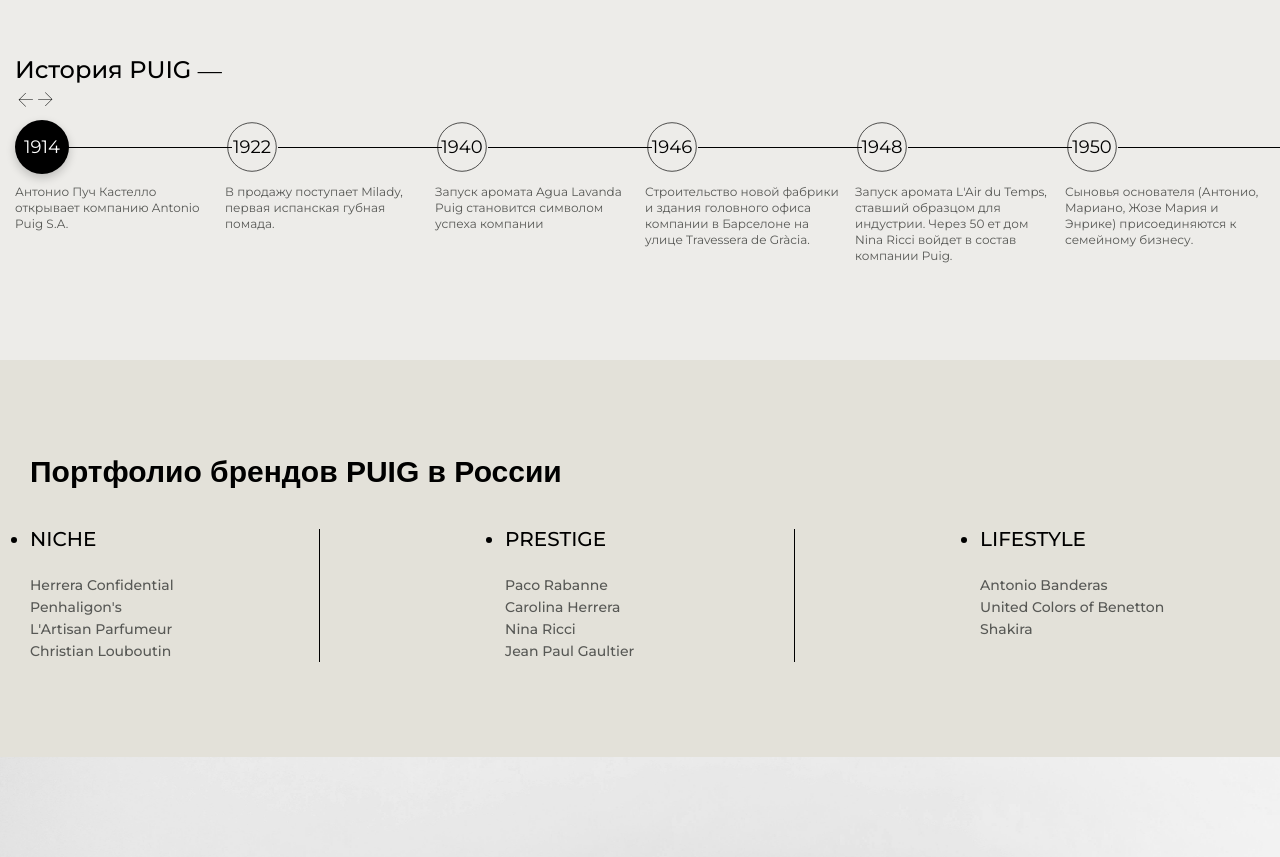
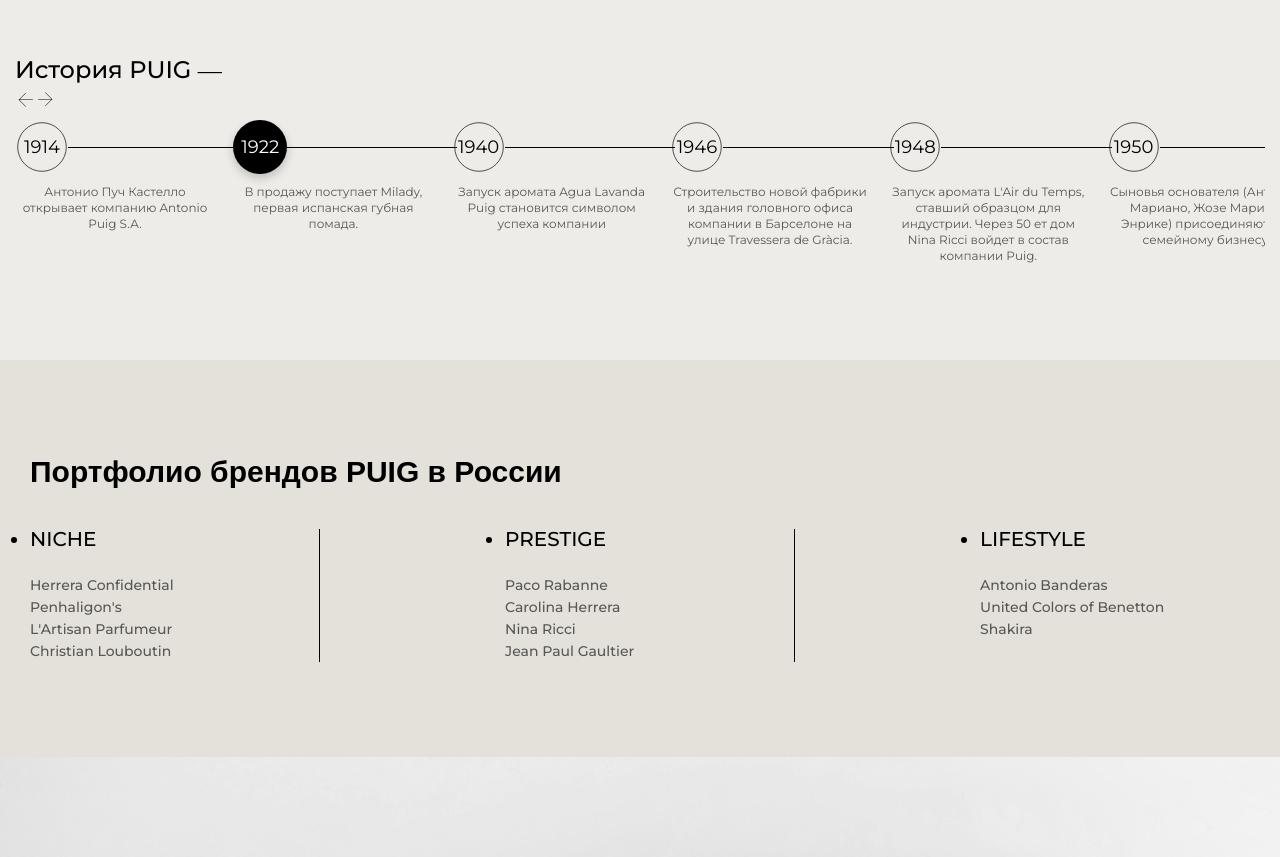
Before and after one commit to kristine20/Puig, a Next.js app: page / in a window 1280 px wide. Shown: the part 2080-2937 px from the top of the page. Built offline with nearby package versions, Linux system fonts and the light colour scheme.

Commit message:
Fix bugs

```diff
--- a/app/components/Company/Company.js
+++ b/app/components/Company/Company.js
@@ -12,12 +12,10 @@
     <section className="w-fixed company-wrapper pt-1 ">
       <motion.div
         className="company-text-wrapper w-30"
-        // initial={width && width <= 490 ? { opacity: 0 } : { opacity: 0, x: 8 }}
-        // whileInView={
-        //   width && width <= 490 ? { opacity: 1 } : { opacity: 1, x: 200 }
-        // }
-        // viewport={{ once: false, amount: 0.5 }}
-        // transition={{ duration: 0.8, ease: "easeOut" }}
+        initial={{ opacity: 0, y: 30 }}
+        whileInView={{ opacity: 1, y: 0 }}
+        viewport={{ once: false, amount: 0.4 }}
+        transition={{ duration: 0.9, delay: 0.2, ease: "easeOut" }}
       >
         <div>
           <h2>Компания PUIG ― </h2>
--- a/app/components/History/History.js
+++ b/app/components/History/History.js
@@ -64,7 +64,7 @@
 
         return nextActive;
       });
-    }, 10000);
+    }, 5000);
 
     return () => clearInterval(interval);
   }, [index]);
@@ -125,7 +125,7 @@
           <Image src={arrow} alt="arrow" />
         </button>
 
-        <motion.div
+        {/* <motion.div
           className="history-slider-wrapper"
           layout
           // drag="x"
@@ -189,6 +189,130 @@
               </motion.div>
             );
           })}
+        </motion.div> */}
+        {/* <motion.div
+          className="history-slider-wrapper"
+          animate={{ x: `-${activeIndex * (100 / visibleCount)}%` }}
+          transition={{ type: "spring", stiffness: 60, damping: 20 }}
+          style={{
+            display: "flex",
+            width: `${(items.length * 100) / visibleCount}%`,
+          }}
+        >
+          {items.map((item, i) => {
+            const isActive = i === activeIndex;
+
+            return (
+              <motion.div
+                key={item.year}
+                className="history-slider-item"
+                style={{
+                  width: `${100 / items.length}%`,
+                  flexShrink: 0,
+                }}
+              >
+                <div style={{ position: "relative" }}>
+                  <motion.div
+                    className="slide-circle cursor-pointer"
+                    initial={{ opacity: 1 }}
+                    animate={{ opacity: 1 }}
+                    exit={{ opacity: 0 }}
+                    transition={{ duration: 3.3 }}
+                  >
+                    <div
+                      className="circle-wrapper"
+                      onMouseEnter={() => restartAnimation(i)}
+                    >
+                      <svg
+                        className="circle-svg"
+                        width="40"
+                        height="40"
+                        viewBox="0 0 40 40"
+                        key={animationKeys[i] || 0}
+                      >
+                        <circle
+                          className="circle-path"
+                          cx="20"
+                          cy="20"
+                          r="18"
+                          fill="none"
+                          stroke="#000"
+                          strokeWidth="0.5"
+                        />
+                      </svg>
+                      <p className={`year ${isActive ? "active" : ""}`}>
+                        {item.year}
+                      </p>
+                    </div>
+                  </motion.div>
+                  <p className="content">{item.content}</p>
+                  {i === items.length - 1 && (
+                    <div className="infinite-line"></div>
+                  )}
+                </div>
+              </motion.div>
+            );
+          })}
+        </motion.div> */}
+        <motion.div
+          className="history-slider-wrapper"
+          style={{ display: "flex", overflow: "hidden" }}
+        >
+          {visibleItems.map((item, i) => {
+            const globalIndex = index + i;
+            const isActive = globalIndex === activeIndex;
+
+            return (
+              <motion.div
+                key={item.year}
+                className="history-slider-item"
+                initial={{ opacity: 0, x: 100 }}
+                animate={{ opacity: 1, x: 0 }}
+                exit={{ opacity: 0, x: -100 }}
+                transition={{ duration: 0.5 }}
+                style={{
+                  flex: "0 0 calc(100% / " + visibleCount + ")",
+                  textAlign: "center",
+                  transform: isActive ? "scale(1.1)" : "scale(1)",
+                  transition: "transform 0.3s ease",
+                }}
+              >
+                <div style={{ position: "relative" }}>
+                  <motion.div className="slide-circle cursor-pointer">
+                    <div
+                      className="circle-wrapper"
+                      onMouseEnter={() => restartAnimation(i)}
+                    >
+                      <svg
+                        className="circle-svg"
+                        width="40"
+                        height="40"
+                        viewBox="0 0 40 40"
+                        key={animationKeys[i] || 0}
+                      >
+                        <circle
+                          className="circle-path"
+                          cx="20"
+                          cy="20"
+                          r="18"
+                          fill="none"
+                          stroke="#000"
+                          strokeWidth="0.5"
+                        />
+                      </svg>
+                      <p className={`year ${isActive ? "active" : ""}`}>
+                        {item.year}
+                      </p>
+                    </div>
+                  </motion.div>
+                  <p className="content">{item.content}</p>
+                  {i === visibleItems.length - 1 && (
+                    <div className="infinite-line"></div>
+                  )}
+                </div>
+              </motion.div>
+            );
+          })}
         </motion.div>
       </div>
     </section>
```
